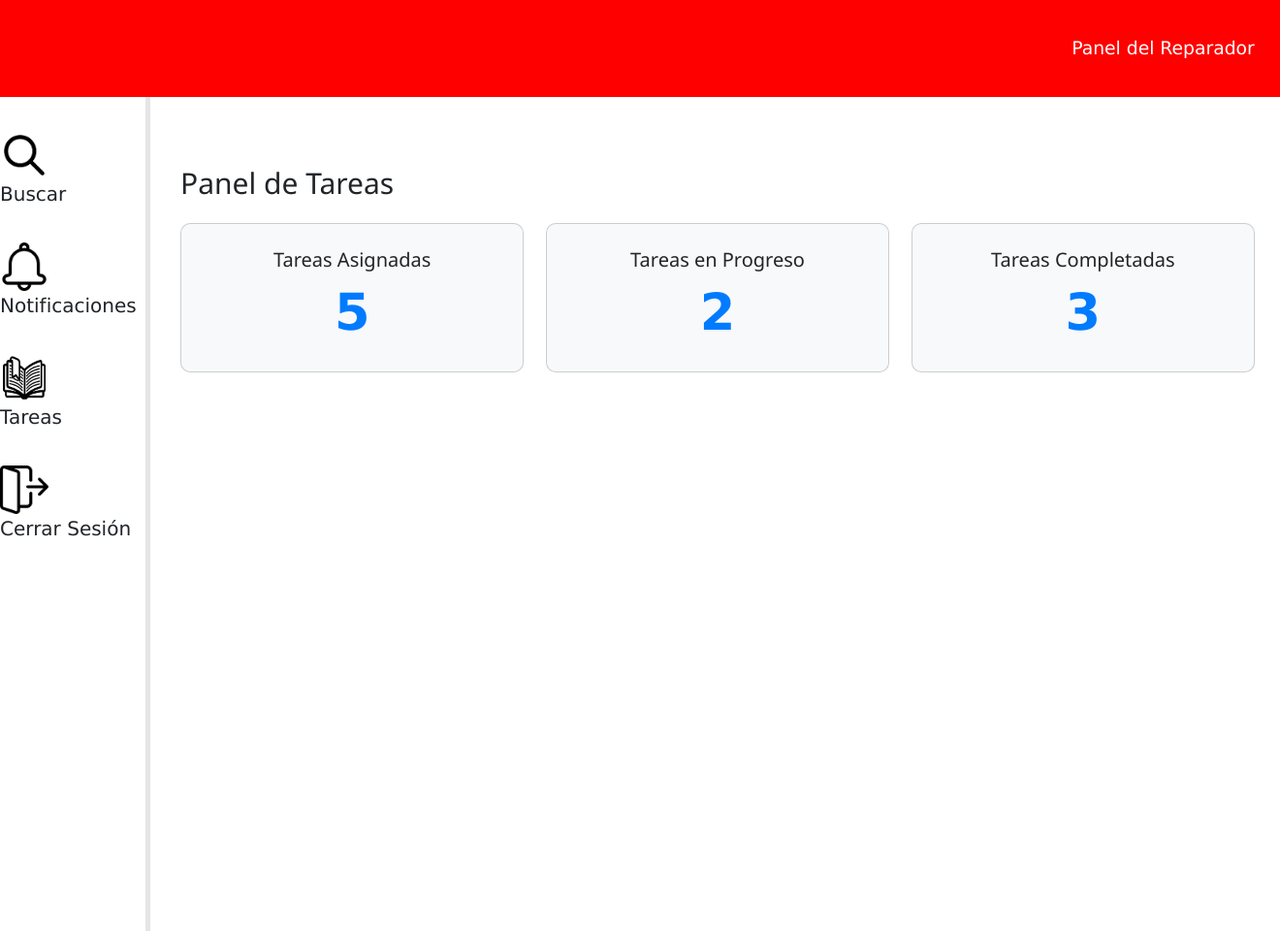
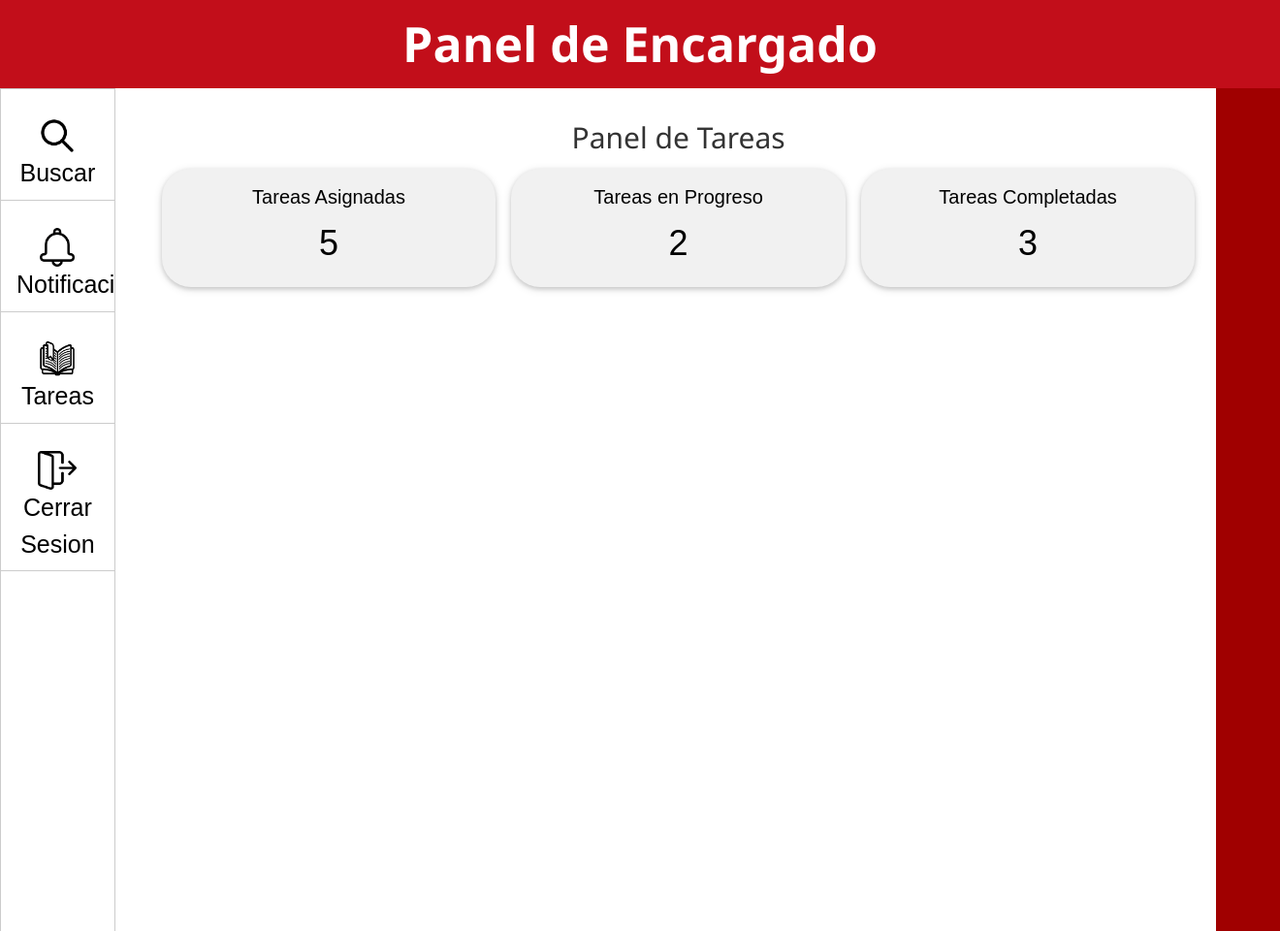
Before and after one commit to Jarcybe/SIRU, a Flask app: template templates/MenuEncargado.html in a window 1320 px wide. Shown: the whole page at 97% size. Run offline with Flask 3, Linux system fonts and the light colour scheme; the template is opened without the code that fills it, so the values that code supplies are empty; some libraries are stand-ins or nearby versions.

Commit message:
Nuevas cosas como encargado full, y el arreglo en notificaciones, esta el error de que por algun motivo no carga las imagenes en encargado

```diff
--- a/static/css/EstilosEncargado.css
+++ b/static/css/EstilosEncargado.css
@@ -1,58 +1,5 @@
-.task-count {
-    font-weight: bold;
-    color: #007bff;
-  }
-
-  .card {
-    border-radius: 10px;
-  }
-
-.sidebar a:hover {
-  color: #f1f1f1;
-}
- /* Estilos del header */
- .navbar {
-  background-color: red;
-  height: 100px; /* Altura del header aumentada */
-}
-
-/* Barra lateral fija */
-.sidebar {
-  height: 100%;
-  width: 150px; /* Ancho de la barra lateral */
-  position: fixed;/*mantiene la barra siempre a la vista*/
-
-  left: 0;
-  background-color: white;
-  padding-top: 20px;
-  overflow-x: hidden;
-  box-shadow: 5px 0  rgba(0, 0, 0, 0.1);
-}
-
-.sidebar a {
-  padding-top: 15px;
-  text-decoration: none;
-  margin-bottom: 20px;
-  font-size: 20px;
-  display: flex;
-  width: 100%;
-}
-
-.icon-button {
-  display: flex;
-  flex-direction: column;
-}
-
-.icon-button img {
-  width: 50px; /* Tamaño reducido de los iconos */
-  height: 50px; /* Tamaño reducido de los iconos */
-  cursor: pointer;
-}
-
-/* Ajustar el contenido principal */
-.content {
-  margin-left: 170px; /* Espacio para la barra lateral */
-  padding: 16px;
+  body, h3, h4, h5, h6 {
+    font-family: "Karma", sans-serif;
 }
 
 h1{
@@ -89,3 +36,30 @@ h3{
   border-radius: 30px;
   overflow: hidden;
 }
+
+
+.w3-bar-item{
+  text-align: center;
+  padding: 10px;
+  width: 40%;
+  margin: 20px auto;
+  font-size: 25px;
+  color: #000;
+}
+
+.red-margin-right {
+  position: fixed;
+  top: 0;
+  bottom: 0;
+  background-color: #a00000;
+  width: 5%;
+  z-index: -10;
+  right: 0;
+}
+
+
+.w3-image {
+  width: 200px;
+  height: 150px;
+  object-fit: cover; /* Para que la imagen se ajuste al tamaño del contenedor sin deformarse */
+}
--- a/static/css/estilos.css
+++ b/static/css/estilos.css
@@ -33,7 +33,7 @@ h1 , h2 {
     border: 1px solid lightgrey;
 }
 
-.w3-button{
+.w3-button {
     border-radius: 5px;
     overflow: hidden;
 }
--- a/static/js/JS_Admin/PreVisualizacion.js
+++ b/static/js/JS_Admin/PreVisualizacion.js
@@ -32,7 +32,8 @@ function PreVisualizacion (record){
 
 
                 <footer class="w3-container w3-red">
-                    <button class="w3-button w3-block" onclick="ConfiDeRegistro(${record.id})">SABER MAS >></button>
+                    <button class="w3-button w3-block"
+                    onclick="ConfiDeRegistro(${record.id})">SABER MAS >></button>
                 </footer>
 
     `;
--- /dev/null
+++ b/static/js/JS_Encargado/CargarRegistro.js
@@ -0,0 +1,39 @@
+function Mostrar(){
+
+    document.getElementById('Reportes').style.display = 'block';
+    document.getElementById('Datos').style.display = 'none';
+
+CargarRegistros();
+}
+
+
+function CargarRegistros() {
+    const contenedor = document.getElementById("Reportes");
+
+    fetch('/obtener_registros')
+        .then(response => {
+            if (!response.ok) {
+                throw new Error(`HTTP error! Status: ${response.status}`);
+            }
+            return response.json();
+        })
+        .then(data => {
+            const registros = data.registros;
+
+            if (registros.length === 0) {
+                contenedor.innerHTML = "<p>No hay registros :P</p>";
+            } else {
+                contenedor.innerHTML = "";
+                registros.forEach(record => {
+
+                    const carta = PreVisualizacion(record);
+
+                    contenedor.appendChild(carta);
+                });
+            }
+        })
+        .catch(error => {
+            console.error('Error al cargar los registros desde el backend:', error);
+            contenedor.innerHTML = "<p>Error al cargar los registros.</p>";
+        });
+}
--- /dev/null
+++ b/static/js/JS_Encargado/PreVisEncardago.js
@@ -0,0 +1,116 @@
+function PreVisualizacion (record){
+
+    const carta = document.createElement("div");
+    carta.className = "w3-card w3-margin w3-border w3-white";
+
+    let imagenHTML;
+
+    if(record.imagen){
+        imagenHTML = `<img src="${record.imagen}" class="w3-image">`;
+      }else{
+          const lugar = record.lugar.toLowerCase();
+          const ImagenPorDefecto = ImagenesDefecto[lugar];
+
+          imagenHTML = ImagenPorDefecto ?
+          `<img src="${ImagenPorDefecto}" class="w3-image">`
+          : `<div class = "w3-border w3-light-grey" style="height: 150px;"></div>`;
+      }
+
+
+
+    let texto = "No visto";
+    let Color  = "#ccc";
+
+    if(record.desarrollo){
+
+        switch (record.desarrollo.toLowerCase()){
+            case "no verificado":
+                texto = "No visto";
+                Color = "#F44336";
+                break;
+            case "en proceso":
+                texto = "En proceso";
+                Color = "#FFEB3B";
+                break;
+            case "terminado":
+                texto = "Terminado";
+                Color = "#4CAF50";
+                break;
+        }
+    }
+
+    carta.innerHTML = `
+        <header class="w3-container w3-center"
+        style="background-color: #ea504a;">
+            <h2>${record.titulo}</h2>
+        </header>
+
+        <div class= "w3-row">
+            <div class= "w3-col s4"
+            style="padding-left: 20px;">
+                     <br>
+                <p><b>Fecha: </b>${record.fecha}</p>
+
+                <p><b>Usuario: </b>${record.codigo} (${record.nombre_usuario})</p>
+
+                <p><b>Tipo de reporte: </b>${record.estado}</p>
+            </div>
+
+                <div class= "w3-col s4">
+                    <p><b>Descripcion: </b><p>
+                    <textarea class= "w3-input w3-border w3-light grey"
+                        style = "height: 85px;
+                        width: 95%;"
+                        readonly> ${record.descripcion}
+                        </textarea>
+                    </div>
+
+                    <div class= "w3-col s4">
+                    ${imagenHTML}
+
+                </div>
+
+                </div>
+
+
+
+                <footer class="w3-container w3-padding w3-border">
+
+                <div class= "w3-col s4  w3-center w3-padding"
+                 style="display: flex;
+                 padding-right: 10px;">
+
+                <b>Estado:</b>
+                <input id="Desarrollo"
+                 class="w3-input"
+                 type="text"
+                 value="${texto}"
+                  style="color: ${Color};
+                  text-align: center;
+                  height: 25px;
+                  width: 150px;"
+           readonly>
+                    </div>
+
+                <div class= "w3-col s4">
+                    <button class="w3-button w3-border w3-block w3-red"
+                    title = "Ver detalles"
+                    onclick="ConfiDeRegistro(${record.id})">
+                    Ver detalles>></button>
+                    </div>
+
+                     <div class= "w3-col s4">
+                    <button class="w3-button w3-border"
+                    title = "Notificar alguna informacion"
+                    onclick="">
+                    Notificar>></button>
+                    </div>
+
+
+                </footer>
+
+    `;
+
+    return carta;
+
+}
--- a/static/js/JS_Usuario/VisualRegistro.js
+++ b/static/js/JS_Usuario/VisualRegistro.js
@@ -84,7 +84,7 @@ function mostrarDetallesRecuerdo(recuerdo) {
                 <div class="w3-col m6"
                 style = "padding-right: 15px;">
 
-                    <p><b>Estado:</b> ${recuerdo.estado}</p>
+                    <p><b>Tipo de reporte:</b> ${recuerdo.estado}</p>
 
                     <h4><b>Descripcion</b></h4>
                     <textarea class="w3-input w3-borde w3-light-grey"
@@ -106,7 +106,7 @@ function mostrarDetallesRecuerdo(recuerdo) {
                 <div style="margin-top: -50px;
                 text-align: center;">
 
-                 <p> <b>   Desarrollo: </b> <p>
+                 <p> <b>   Estado: </b> <p>
 
                  <input id="Desarrollo"
                 class="w3-input"
--- a/templates/MenuEncargado.html
+++ b/templates/MenuEncargado.html
@@ -7,8 +7,8 @@
   <title>Encargado</title>
   <!-- Bootstrap CSS -->
 
-  <link href="https://cdn.jsdelivr.net/npm/bootstrap@5.3.0-alpha1/dist/css/bootstrap.min.css"
-  rel="stylesheet">
+  <link rel="stylesheet"
+  href="https://maxcdn.bootstrapcdn.com/bootstrap/3.3.6/css/bootstrap.min.css">
 
   <link rel="stylesheet"
   href="https://www.w3schools.com/w3css/4/w3.css">
@@ -21,118 +21,128 @@
 
   <script src="https://cdn.jsdelivr.net/npm/sweetalert2@11"></script>
 
+  <script src="../static/js/JS_Encargado/CargarRegistro.js"></script>
+  <script src="../static/js/JS_Encargado/PreVisEncardago.js"></script>
+
   <script src="../static/js/JS_Genericos/cerrarsesion.js"></script>
+  <script src="../static/js/JS_Genericos/ImagenesDefecto.js"></script>
 
 </head>
 
 <body>
-  <!-- Navbar -->
-  <nav class="navbar navbar-expand-lg navbar-dark">
-    <div class="container-fluid justify-content-end">
-      <span class="navbar-brand">Panel del Reparador</span> <!-- Texto alineado a la derecha -->
-    </div>
-  </nav>
+  <!-- Encabezado -->
+  <header class="w3-container w3-center w3-padding"
+  style="background-color: #C20E1A;
+  position: sticky;
+  top: 0;">
+
+ <h1><b>Panel de Encargado</b></h1>
+
+</header>
+
+<div class="w3-row">
 
   <!-- Barra lateral fija -->
-  <div class="sidebar">
-    <div class="d-flex flex-wrap justify-content-center">
-      <a href="#" class="icon-button"
-      onclick="document.getElementById('Filtrar').style.display='block'">
+  <div class="w3-sidebar w3-bar-block w3-border"
+  style = "width:9%;"
+  id="miSitio">
+
+  <a
+  onclick="document.getElementById('Filtrar').style.display='block'"
+  class="w3-bar-item w3-center w3-border-bottom w3-hover-red with w3-hover-opacity">
   <img src="../static/images/IconoBuscar.png"
-        alt="Buscar">
-        <span>Buscar</span>
+  alt = "Buscar"
+  style="width: 40px;
+  height:40px;">
+  <br>Buscar
   </a>
-      <a href="#" class="icon-button">
-        <img src="../static/images/IconoNotificacion.png" alt="Notificaciones">
-        <span>Notificaciones</span>
+
+  <a onclick="document.getElementById('noticar').style.display='block'"
+  class="w3-bar-item w3-center w3-border-bottom w3-hover-red with w3-hover-opacity">
+  <img src="../static/images/IconoNotificacion.png"
+  alt = "Notificaciones"
+  style="width: 40px;
+  height: 40px;">
+  <br>Notificacion
   </a>
-      <!-- Botón de Tareas que abre el modal -->
-      <a href="#" class="icon-button" data-bs-toggle="modal" data-bs-target="#tasksModal">
-        <img src="../static/images/IconoTareas.png" alt="Tareas">
-        <span>Tareas</span>
+
+
+  <a onclick="Mostrar()"
+  class="w3-bar-item w3-center w3-border-bottom w3-hover-red with w3-hover-opacity">
+  <img src="../static/images/IconoTareas.png"
+  alt = "Buscar"
+  style="width: 40px;
+  height:40px;">
+  <br>Tareas
   </a>
+
   <a onclick="CerrarSesion()"
-      class="icon-button">
-        <img src="../static/images/IconoCerrarSesion.png" alt="Cerrar Sesión">
-        <span>Cerrar Sesión</span>
+  class="w3-bar-item w3-center w3-border-bottom w3-hover-red with w3-hover-opacity">
+  <img src="../static/images/IconoCerrarSesion.png"
+  alt = "Buscar"
+  style="width: 40px;
+  height: 40px;">
+  <br>
+  Cerrar <br>Sesion
   </a>
+
+</div>
+
+
+  <div class="w3-col w3-container"
+  style="width: 9%;">
+
+</div>
+
+<!--Datos principales-->
+<div class="w3-col w3-container"
+style="width: 88%;">
+
+
+<div class="w3-container w3-padding w3-margin-top "
+id="Datos">
+    <h2 class="w3-center">Panel de Tareas</h2>
+    <div class="w3-row-padding w3-margin-top">
+      <div class="w3-third w3-center">
+        <div class="w3-card w3-padding w3-light-grey">
+          <h4>Tareas Asignadas</h4>
+          <p class="w3-xxlarge">5</p>
         </div>
       </div>
-
-  <!-- Contenido principal -->
-  <div class="container my-5 content" id="mainContent">
-    <h2 class="mb-4">Panel de Tareas</h2>
-    <div class="row text-center mb-4">
-      <div class="col-md-4">
-        <div class="card p-3 bg-light">
-          <h4>Tareas Asignadas</h4>
-          <p class="task-count display-4">5</p>
+      <div class="w3-third w3-center">
+        <div class="w3-card w3-padding w3-light-grey">
+          <h4>Tareas en Progreso</h4>
+          <p class="w3-xxlarge">2</p>
         </div>
       </div>
-      <div class="col-md-4">
-        <div class="card p-3 bg-light">
-          <h4>Tareas en Progreso</h4>
-          <p class="task-count display-4">2</p>
-        </div>
-      </div>
-      <div class="col-md-4">
-        <div class="card p-3 bg-light">
+      <div class="w3-third w3-center">
+        <div class="w3-card w3-padding w3-light-grey">
           <h4>Tareas Completadas</h4>
-          <p class="task-count display-4">3</p>
+          <p class="w3-xxlarge">3</p>
         </div>
       </div>
     </div>
   </div>
 
-  <!-- Modal de Tareas -->
-  <div class="modal fade" id="tasksModal" tabindex="-1" aria-labelledby="tasksModalLabel" aria-hidden="true">
-    <div class="modal-dialog modal-lg">
-      <div class="modal-content">
-        <div class="modal-header">
-          <h5 class="modal-title" id="tasksModalLabel">Tareas</h5>
-          <button type="button" class="btn-close" data-bs-dismiss="modal" aria-label="Close"></button>
-        </div>
-        <div class="modal-body">
-          <!-- Lista de tareas asignadas en el modal -->
-          <div class="task-list">
-            <div class="card mb-3">
-              <div class="card-body">
-                <h5 class="card-title">Reparar tubería en el Edificio A</h5>
-                <p class="card-text">Fuga de agua en el baño del tercer piso.</p>
-                <p><strong>Ubicación:</strong> Edificio A, tercer piso</p>
-                <p><strong>Prioridad:</strong> Alta</p>
-                <p><strong>Fecha límite:</strong> 12/10/2024</p>
-                <div class="d-flex justify-content-between">
-                  <button class="btn btn-warning">En progreso</button>
-                  <button class="btn btn-success">Completada</button>
-                  <button class="btn btn-secondary">Ver Detalles</button>
-                </div>
+
+
+
+
+<!--PreVisaulizacion de los reportes-->
+<div class=" w3-row-padding w3-center"
+id="Reportes"
+style="display: none;">
 </div>
 </div>
 
-            <div class="card mb-3">
-              <div class="card-body">
-                <h5 class="card-title">Reparar aire acondicionado en el Edificio B</h5>
-                <p class="card-text">El aire acondicionado del segundo piso no funciona.</p>
-                <p><strong>Ubicación:</strong> Edificio B, segundo piso</p>
-                <p><strong>Prioridad:</strong> Media</p>
-                <p><strong>Fecha límite:</strong> 15/10/2024</p>
-                <div class="d-flex justify-content-between">
-                  <button class="btn btn-warning">En progreso</button>
-                  <button class="btn btn-success">Completada</button>
-                  <button class="btn btn-secondary">Ver Detalles</button>
+<!--Margen derecha-->
+<div class="w3-col w3-container"
+style="width: 2%">
+
+<div class=" red-margin-right"></div>
+
 </div>
 </div>
-            </div>
-          </div>
-        </div>
-        <div class="modal-footer">
-          <button type="button" class="btn btn-secondary" data-bs-dismiss="modal">Cerrar</button>
-        </div>
-      </div>
-    </div>
-  </div>
-
 
   <!-- Filtro -->
 <div class="w3-container w3-center">
@@ -331,7 +341,7 @@
   </div>
 </div>
 
-  <!-- Bootstrap JS -->
-  <script src="https://cdn.jsdelivr.net/npm/bootstrap@5.3.0-alpha1/dist/js/bootstrap.bundle.min.js"></script>
+
+
 </body>
 </html>
```
Also changed, not shown: static/js/JS_Usuario/Abrir_cerrar.js (+4 -4 lines), templates/MenuPrincipal.html (+15 -15 lines), tests/test_credencialeslogin.py (deleted, +0 -85 lines), tests/test_registro.py (deleted, +0 -127 lines). Lines whose indentation alone changed are shown as unchanged.
